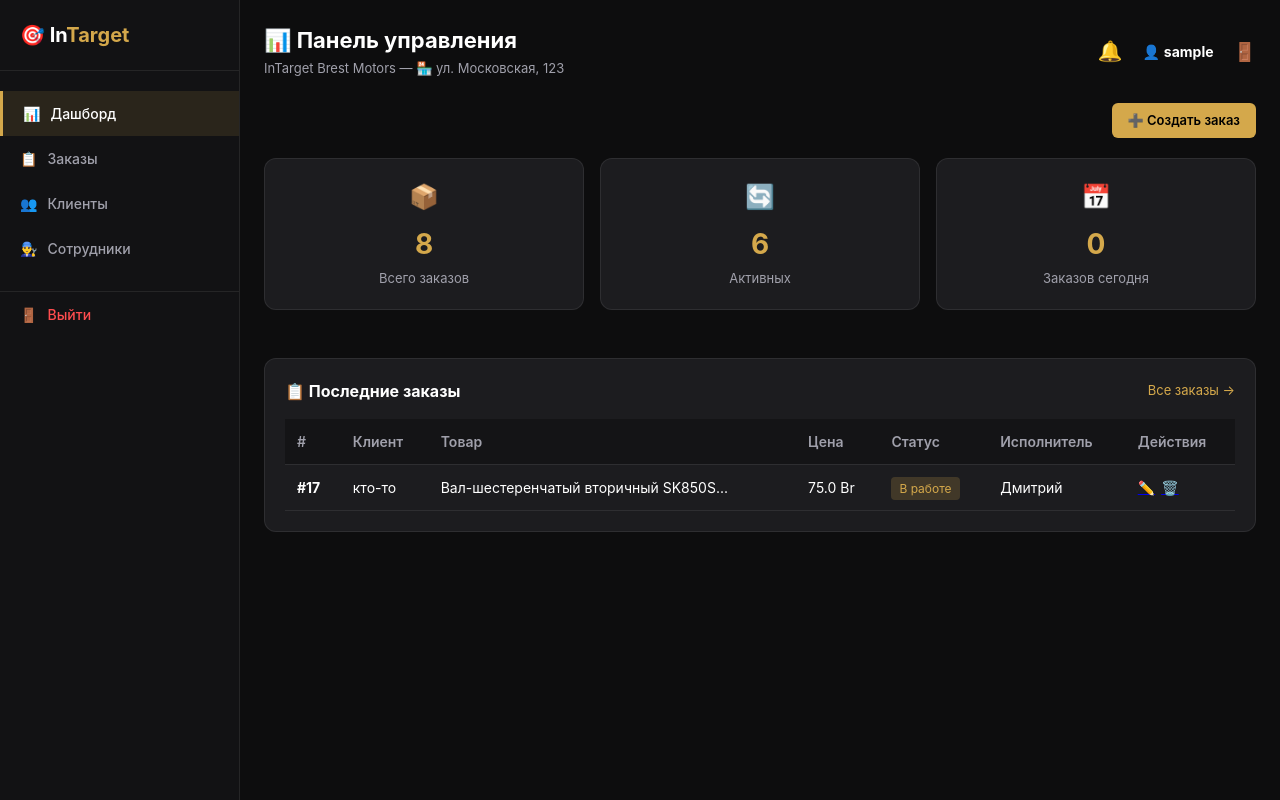
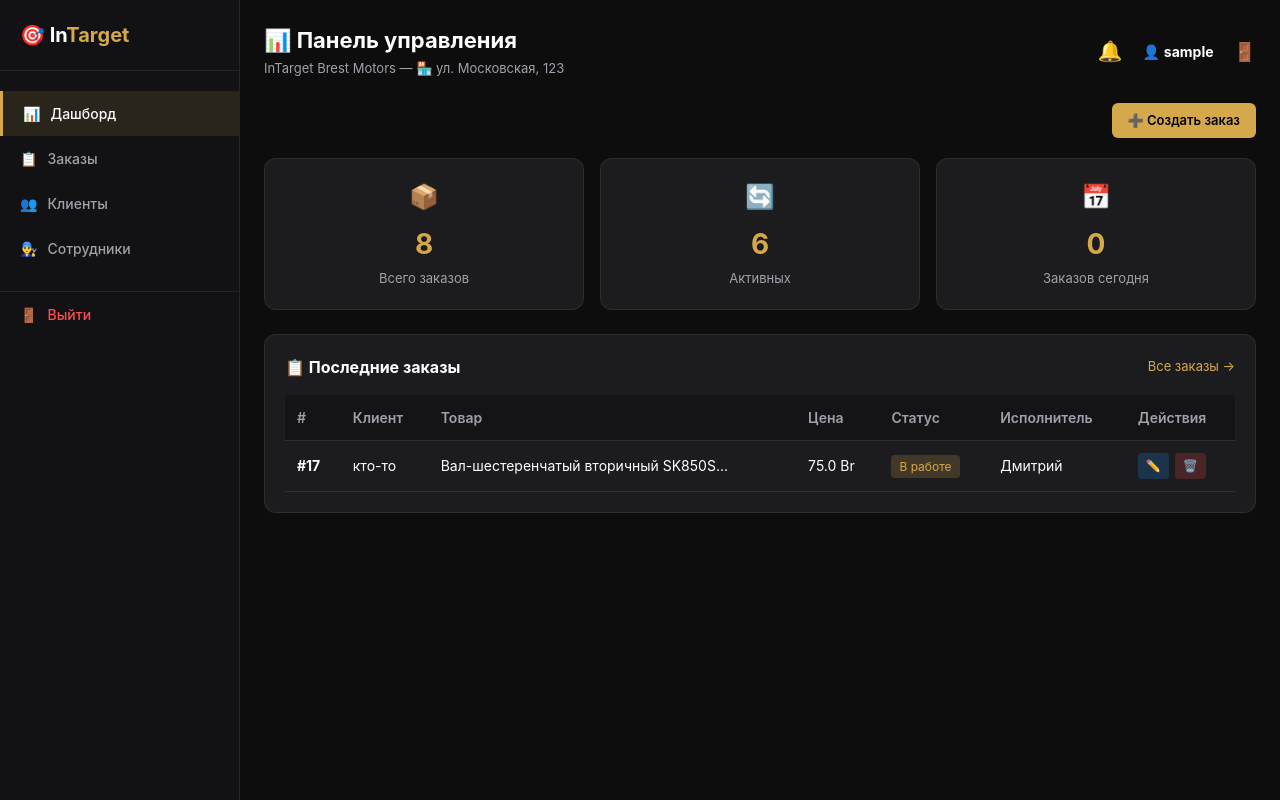
Before and after one commit to adiafterwalk88/brest-motors-site, a Flask app: page / in a window 1280 px wide. Run offline with Flask 3, Linux system fonts and the light colour scheme; the visitor is signed in with stand-in values (Sample User, id 1); data that the repository does not hold is empty; some libraries are stand-ins or nearby versions.

Commit message:
Update style.css

```diff
--- a/website/static/style.css
+++ b/website/static/style.css
@@ -245,7 +245,7 @@ body {
     top: -5px;
     right: -8px;
     background: var(--danger);
-    color: #fff;
+    color: #ffffff;
     font-size: 10px;
     padding: 2px 5px;
     border-radius: 10px;
@@ -253,27 +253,15 @@ body {
 }
 
 /* ==========================================================================
-   ПРИНУДИТЕЛЬНЫЕ ТЕМНЫЕ СТИЛИ ДЛЯ КАРТОЧЕК И ТАБЛИЦ
+   КАРТОЧКИ, СТАТИСТИКА И ТАБЛИЦЫ
    ========================================================================== */
-.card, div.card, div.stat-card, .dashboard-card {
+.card, div.card {
     background-color: var(--card-bg) !important;
     border: 1px solid var(--border-color) !important;
     border-radius: 12px !important;
     padding: 20px !important;
     margin-bottom: 24px !important;
     color: var(--text-primary) !important;
-}
-
-.card-header-gradient {
-    background: linear-gradient(135deg, rgba(212, 168, 75, 0.2), rgba(20, 20, 22, 0.8)) !important;
-    border-bottom: 1px solid var(--border-gold) !important;
-    color: var(--accent-gold) !important;
-    padding: 12px 16px !important;
-    margin: -20px -20px 20px -20px !important;
-    font-size: 15px !important;
-    font-weight: 600 !important;
-    border-top-left-radius: 12px !important;
-    border-top-right-radius: 12px !important;
 }
 
 .stats-grid {
@@ -327,11 +315,7 @@ th {
     background-color: rgba(0, 0, 0, 0.3) !important;
 }
 
-tr.row-my {
-    background-color: rgba(212, 168, 75, 0.08) !important;
-}
-
-/* Кнопки */
+/* Кнопки и элементы действий */
 .btn {
     display: inline-flex;
     align-items: center;
@@ -348,16 +332,31 @@ tr.row-my {
 
 .btn-primary {
     background-color: var(--accent-gold) !important;
-    color: #000 !important;
+    color: #000000 !important;
 }
 
 .btn-primary:hover {
     background-color: var(--accent-gold-hover) !important;
 }
 
-.btn-success {
-    background-color: var(--success) !important;
-    color: #fff !important;
+.btn-action {
+    display: inline-flex;
+    align-items: center;
+    justify-content: center;
+    padding: 4px 8px;
+    border-radius: 4px;
+    font-size: 12px;
+    text-decoration: none;
+}
+
+.btn-action.edit {
+    background: rgba(24, 144, 255, 0.2) !important;
+    color: #69c0ff !important;
+}
+
+.btn-action.delete {
+    background: rgba(255, 77, 79, 0.2) !important;
+    color: #ff4d4f !important;
 }
 
 .flash-message {
```
